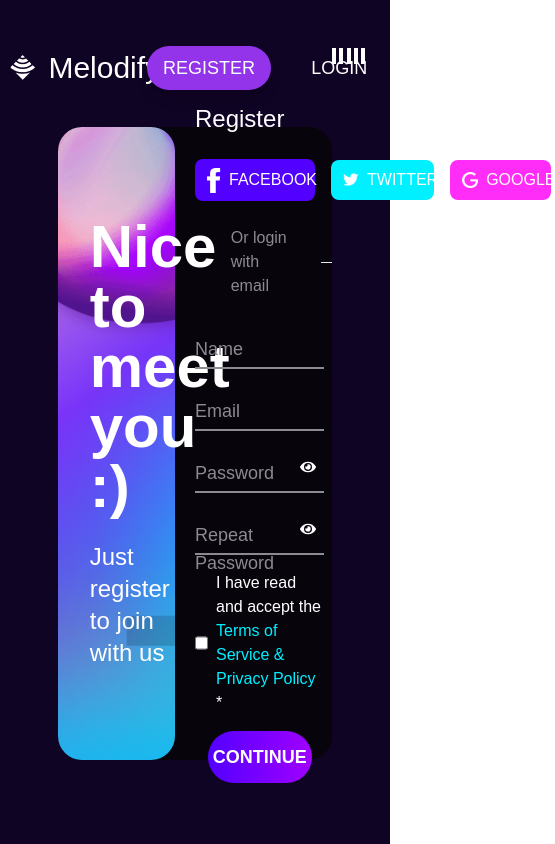
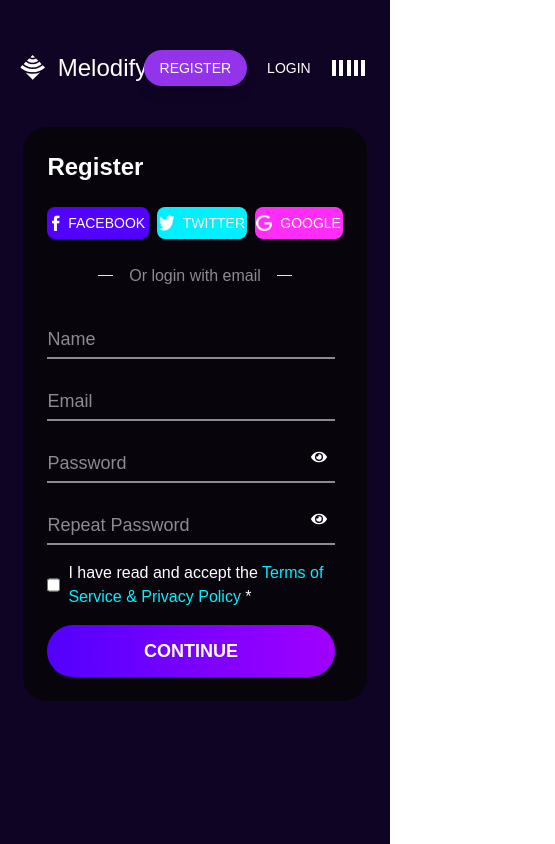
Before and after one commit to aDJi2003/front-end-paw, a React (Vite) app: page /register in a window 390 px wide. Shown: the whole page, 555 px wide, since content can reach past the window. Built offline with nearby package versions, Linux system fonts and the light colour scheme; a web font is replaced by a local one.

Commit message:
feat: make register page responsive

```diff
--- a/src/component/SocialMediaButton.jsx
+++ b/src/component/SocialMediaButton.jsx
@@ -3,21 +3,25 @@
 const SocialMediaButton = ({ icon, label, color, onClick }) => {
   return (
     <button
-      className={`rounded-lg px-3 py-2 flex items-center gap-2 text-white`}
+      className="rounded-lg px-2 lg:px-4 py-1.5 lg:py-2 flex items-center justify-center gap-2 text-white"
       style={{ backgroundColor: color }}
       onClick={onClick}
     >
-      <img src={icon} alt={`${label}_logo`} width={16} height={16} />
-      <p>{label}</p>
+      <img
+        src={icon}
+        alt={`${label}_logo`}
+        className="w-4 h-4 sm:w-3 sm:h-3"
+      />
+      <p className="text-center text-sm md:text-base">{label}</p>
     </button>
   );
 };
 
+SocialMediaButton.propTypes = {
+  icon: PropTypes.string.isRequired,
+  label: PropTypes.string.isRequired,
+  color: PropTypes.string,
+  onClick: PropTypes.func,
+};
+
 export default SocialMediaButton;
-
-SocialMediaButton.propTypes = {
-    icon: PropTypes.string.isRequired,
-    label: PropTypes.string.isRequired,
-    color: PropTypes.string,
-    onClick: PropTypes.func,
-  };
--- a/src/component/SoundBar.jsx
+++ b/src/component/SoundBar.jsx
@@ -21,7 +21,7 @@
   return (
     <motion.div
       onClick={handleClick}
-      className="fixed right-[6vw] top-12 z-10 flex cursor-pointer"
+      className="z-10 flex cursor-pointer"
       initial={{ opacity: 0 }}
       animate={{ opacity: 1 }}
       transition={{ duration: 0.7 }}
--- a/src/pages/Register.jsx
+++ b/src/pages/Register.jsx
@@ -25,20 +25,21 @@
   const [showRepeatPassword, setShowRepeatPassword] = useState(false);
 
   return (
-    <div className="min-w-[100vw] min-h-[100vh] flex justify-center items-center flex-col px-[6vw] py-[5vh] bg-[#100424] font-jakarta">
+    <div className="min-w-[100vw] min-h-[100vh] flex flex-col items-center px-[6vw] md:px-[4vw] lg:px-[5vw] py-[5vh] bg-[#100424] font-jakarta">
+      {/* Navbar */}
       <div className="w-full h-[6vh] flex justify-between items-center mb-[4vh]">
         <button
           className="flex gap-3 items-center justify-center"
           onClick={() => navigate("/")}
         >
           <img src={Logo} alt="app_logo" width={30} height={30} />
-          <h2 className="text-3xl text-white">Melodify</h2>
+          <h2 className="text-2xl md:text-3xl text-white">Melodify</h2>
         </button>
-        <div className="flex items-center">
-          <div className="flex gap-6 mr-[5vw]">
+        <div className="flex items-center gap-1 md:gap-4 lg:gap-6">
+          <div className="flex gap-1 md:gap-4 lg:gap-6">
             <Link
               to="/register"
-              className={`text-lg px-4 py-2 rounded-full ${
+              className={`text-sm sm:text-base md:text-lg px-4 py-2 rounded-full ${
                 isRegisterPage
                   ? "bg-purple-600 text-white shadow-lg"
                   : "text-white hover:bg-purple-600 hover:text-white"
@@ -48,7 +49,7 @@
             </Link>
             <Link
               to="/login"
-              className={`text-lg px-4 py-2 rounded-full ${
+              className={`text-sm sm:text-base md:text-lg px-4 py-2 rounded-full ${
                 isLoginPage
                   ? "bg-purple-600 text-white shadow-lg"
                   : "text-white hover:bg-purple-600 hover:text-white"
@@ -60,22 +61,27 @@
           <SoundBar />
         </div>
       </div>
-      <div className="w-4/5 h-[75vh] bg-[#08040c] rounded-3xl flex gap-5 mb-[5vh]">
-        <div className="w-1/2 relative h-full flex items-center justify-center">
+
+      {/* Main Content */}
+      <div className="w-full lg:w-5/6 xl:w-3/4 h-auto md:h-[75vh] bg-[#08040c] rounded-3xl flex flex-col md:flex-row gap-5 mb-[5vh] p-6 md:p-0">
+        {/* Image Section */}
+        <div className="hidden md:flex w-1/2 relative h-full items-center justify-center">
           <img
             src={RegisterLogo}
             alt="register_logo"
             className="w-full h-full rounded-3xl object-cover"
           />
           <div className="absolute inset-0 flex flex-col items-start justify-center p-8 text-white">
-            <h2 className="text-6xl font-bold">Nice to meet you :)</h2>
-            <p className="text-2xl mt-6">Just register to join with us</p>
+            <h2 className="text-4xl md:text-6xl font-bold">Nice to meet you :)</h2>
+            <p className="text-xl md:text-2xl mt-6">Just register to join with us</p>
           </div>
         </div>
-        <div className="w-1/2 flex flex-col justify-center">
+
+        {/* Form Section */}
+        <div className="w-full md:w-1/2 flex flex-col justify-center">
           <div className="flex flex-col gap-6">
-            <h2 className="text-white text-bold text-2xl">Register</h2>
-            <div className="flex gap-4 items-center">
+            <h2 className="text-white font-bold text-2xl md:text-3xl">Register</h2>
+            <div className="flex gap-2 md:gap-4 items-center justify-center">
               <SocialMediaButton
                 icon={FacebookLogo}
                 label="FACEBOOK"
@@ -96,10 +102,10 @@
               />
             </div>
           </div>
-          <div className="flex gap-6 my-[3vh] items-center justify-center w-full">
-            <hr className="w-[6vw] bg-[#8c8b91]" />
+          <div className="flex gap-4 md:gap-6 my-[3vh] items-center justify-center w-full">
+            <hr className="w-[4vw] md:w-[6vw] bg-[#8c8b91]" />
             <p className="text-[#8c8b91]">Or login with email</p>
-            <hr className="w-[6vw] bg-[#8c8b91]" />
+            <hr className="w-[4vw] md:w-[6vw] bg-[#8c8b91]" />
           </div>
           <div className="flex flex-col gap-4 w-full pr-[2vw]">
             <FormField
@@ -151,7 +157,7 @@
               </label>
             </div>
             <div className="flex items-center justify-center">
-              <button className="w-4/5 py-3 text-lg font-bold text-white bg-gradient-to-r from-[#5200FF] to-[#A100FF] rounded-full hover:shadow-lg transition-shadow duration-300">
+              <button className="w-full md:w-4/5 py-3 text-lg font-bold text-white bg-gradient-to-r from-[#5200FF] to-[#A100FF] rounded-full hover:shadow-lg transition-shadow duration-300">
                 CONTINUE
               </button>
             </div>
```
